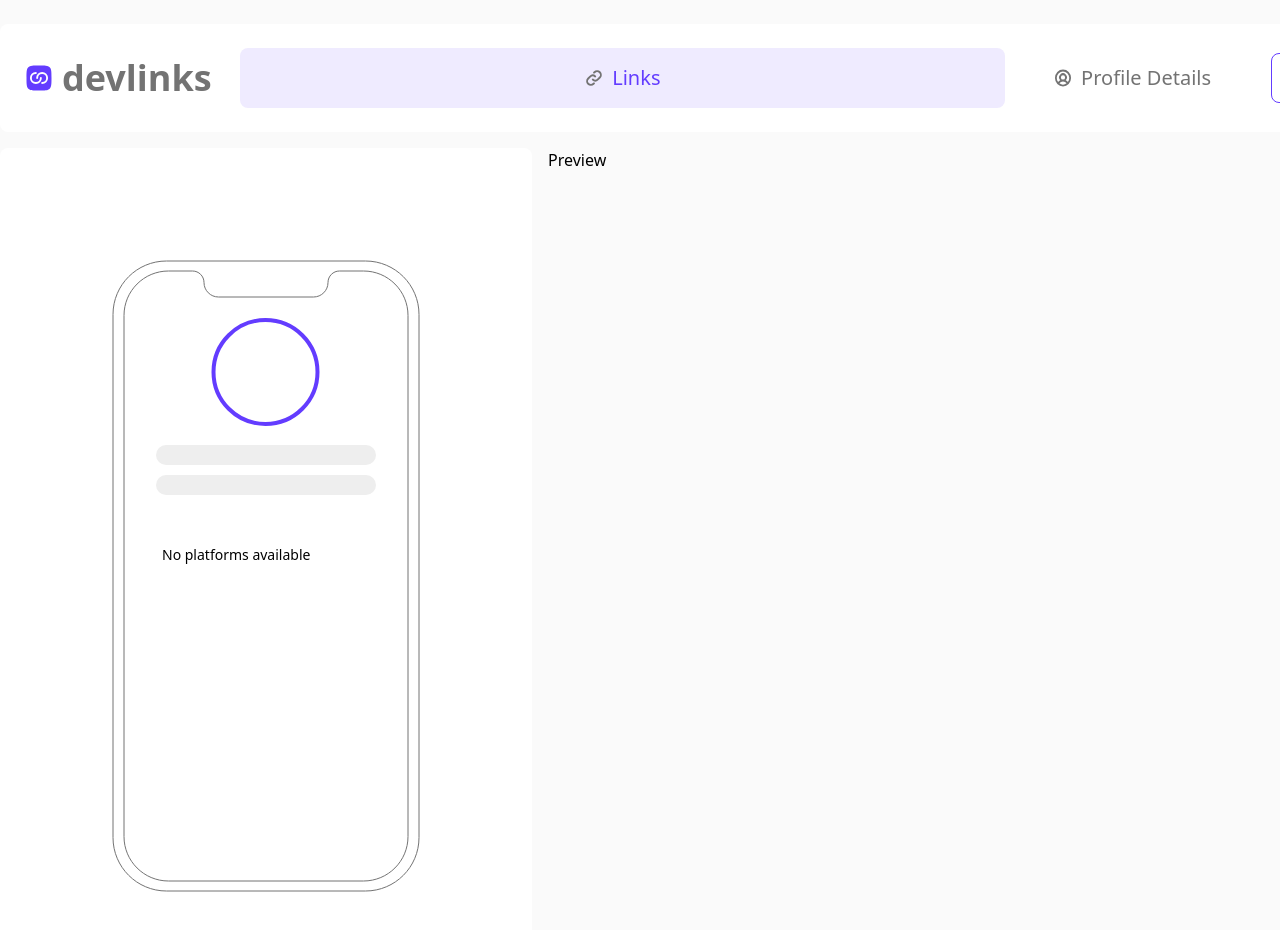
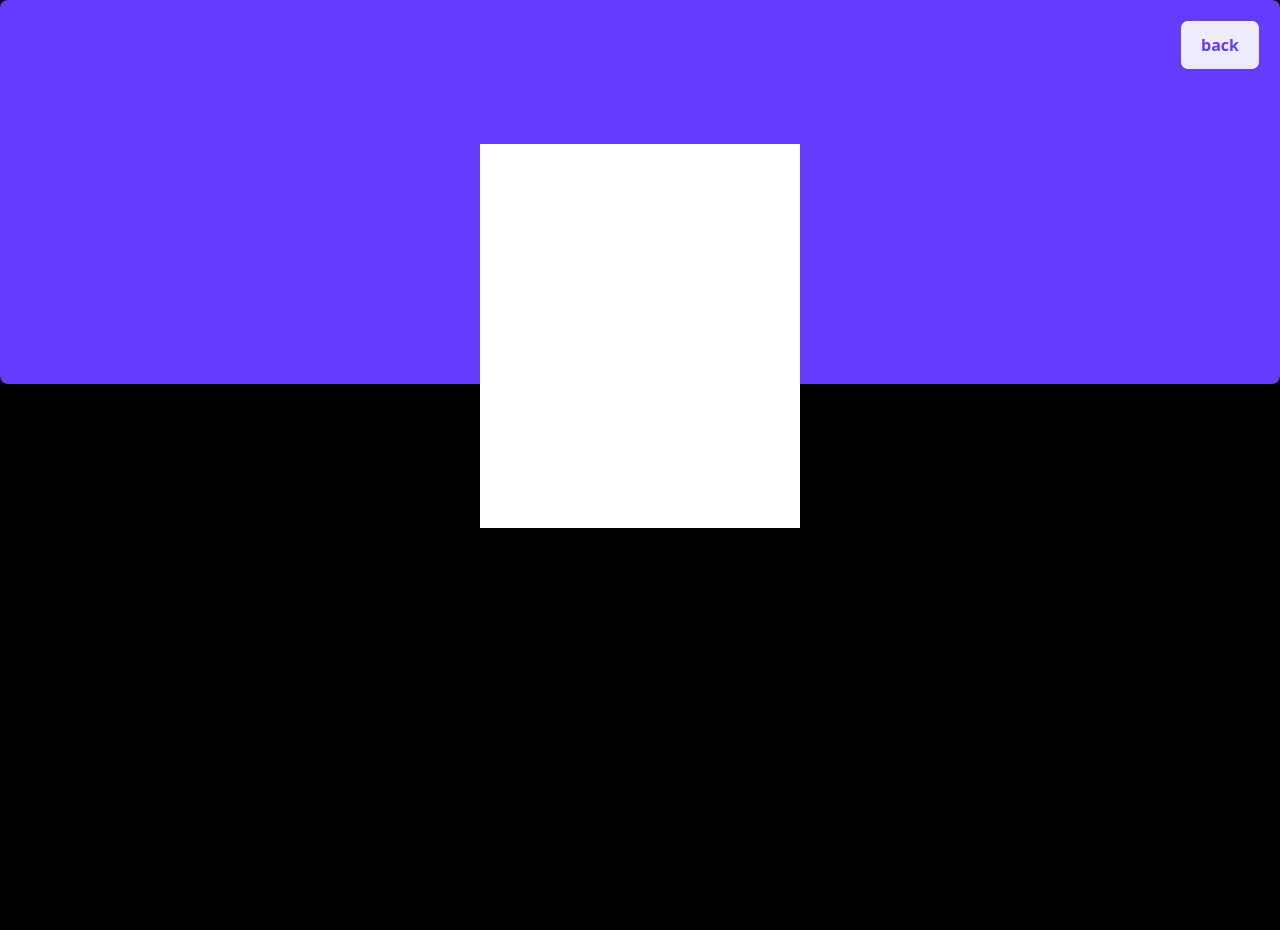
Before and after one commit to Navi003/dev-links, a Next.js app: page /preview in a window 1280 px wide. Shown: the top 930 px of the page. Built offline with nearby package versions, Linux system fonts and the light colour scheme.

Commit message:
added Preview page

```diff
--- a/app/preview/page.jsx
+++ b/app/preview/page.jsx
@@ -1,5 +1,32 @@
 import React from "react";
+import Button from "../_components/Button";
+import Link from "next/link";
 
 export default function page() {
-  return <div>Preview</div>;
+  return (
+    <>
+      <div className="absolute top-0 left-0 z-10 w-full min-h-[150vh] bg-black overflow-hidden">
+        <div className="flex">
+          <Link
+            className="absolute
+          right-5 top-5
+
+          px-5 py-3 border-[1px]
+
+          rounded-lg border-primary broder text-primary font-bold bg-secondary
+
+
+          "
+            href="/"
+            type="link"
+          >
+            back
+          </Link>
+        </div>
+        <div className="flex items-center justify-center rounded-lg bg-primary">
+          <div className="bg-white w-80 h-96 translate-y-36"></div>
+        </div>
+      </div>
+    </>
+  );
 }
```
